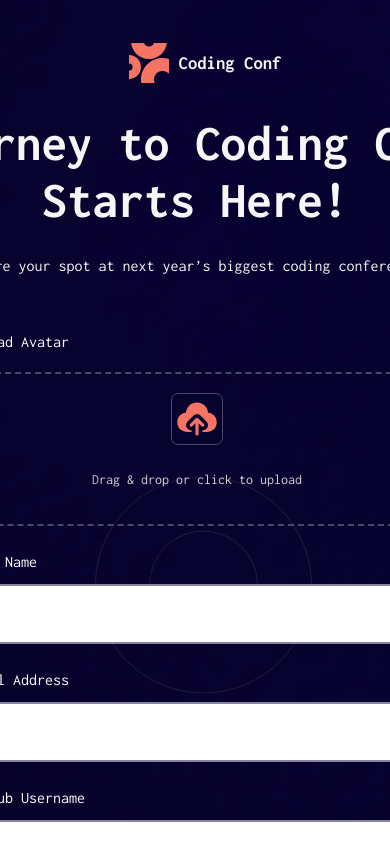
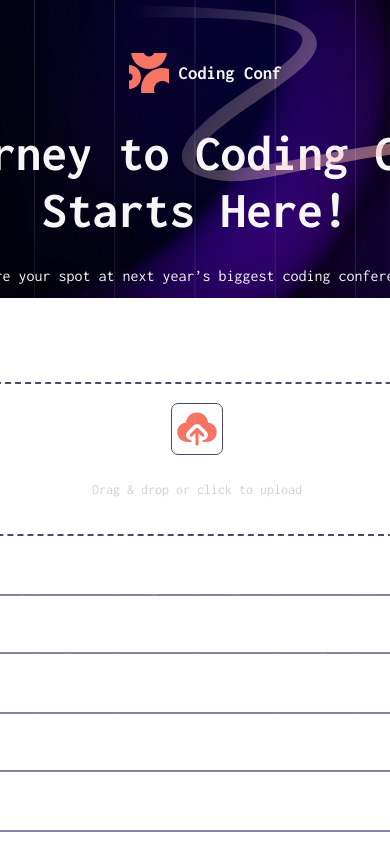
Before and after one commit to AubreyMartin/conference-ticket-generator-main, a React (Vite) app: page / in a window 390 px wide. Shown: the top 844 px of the page. Built offline with nearby package versions, Linux system fonts and the light colour scheme.

Commit message:
Updated UI enhancements and responsive adjustments

```diff
--- a/src/App.tsx
+++ b/src/App.tsx
@@ -2,11 +2,13 @@ import { BrowserRouter as Router, Routes, Route } from "react-router-dom";
 import Header from "./components/Header";
 import TicketForm from "./components/TicketForm";
 import Ticketgenerater from "./components/Ticketgenerater";
+import BackgroundPatterns from "./components/BackgroundPatterns";
 
 function App() {
   return (
     <Router>
       <Header />
+      <BackgroundPatterns />
       <Routes>
         <Route path="/" element={<TicketForm />} />
         <Route path="/ticket" element={<Ticketgenerater />} />
--- /dev/null
+++ b/src/components/BackgroundPatterns.tsx
@@ -0,0 +1,13 @@
+import React from "react";
+
+const BackgroundPatterns: React.FC = () => {
+  return (
+    <>
+      <div className="background-patterns"></div>
+      <div className="mobile-bottom-pattern"></div>
+      <div className="overlay-lines"></div>
+    </>
+  );
+};
+
+export default BackgroundPatterns;
--- a/src/styles/global.css
+++ b/src/styles/global.css
@@ -7,6 +7,10 @@ body {
   margin: 0;
   padding: 20px;
   background-image: url("../assets/images/background-desktop.png");
+  background-repeat: no-repeat;
+  background-position: center top; /* Ensures it's centered */
+  background-size: contain; /* Adjust based on your need */
+
   color: rgb(247, 245, 245);
   display: flex;
   flex-direction: column;
@@ -15,48 +19,44 @@ body {
   max-height: 1100px;
   max-width: 1440px;
   position: relative;
+  padding-bottom: 50px;
+  padding-top: 30px;
 }
 .formbox label {
   font-size: 20px; /* Increase font size */
 }
 
 /* Background Elements */
-body::before {
-  content: "";
+.background-patterns {
+  position: absolute;
+  top: 0;
+  left: 0;
+  width: 100%;
+  height: 100%;
+  background: url("../assets/images/pattern-squiggly-line-top.svg") no-repeat
+      right top / 446px 208px,
+    url("../assets/images/pattern-circle.svg") no-repeat top 70% right 30% /
+      217px 217px,
+    url("../assets/images/pattern-squiggly-line-bottom-desktop.svg") no-repeat
+      left bottom / 50% 50%;
+  z-index: 1999;
+}
+/* Responsive Styles */
+
+/* Mobile-specific bottom pattern */
+.mobile-bottom-pattern {
   position: absolute;
   bottom: 0;
-  left: 0;
-  width: 50%;
-  height: 50%;
-  background: url("../assets/images/pattern-squiggly-line-bottom-desktop.svg")
-    no-repeat left bottom / contain;
-  z-index: 1;
+  right: 0;
+  width: 100%;
+  height: auto;
+  background: url("../assets/images/pattern-squiggly-line-bottom-mobile-tablet.svg")
+    no-repeat right bottom / contain;
+  z-index: 1999;
+  display: none; /* Hidden by default */
 }
 
-body::after {
-  content: "";
-  position: absolute;
-  top: 60%;
-  right: 20%;
-  transform: translateY(-50%);
-  width: 217px;
-  height: 217px;
-  background: url("../assets/images/pattern-circle.svg") no-repeat right center /
-    contain;
-  z-index: 2;
-}
-
-.top-right-line {
-  position: absolute;
-  top: 20%;
-  right: 0;
-  width: 446px;
-  height: 208px;
-  background: url("../assets/images/pattern-squiggly-line-top.svg") no-repeat
-    right top / contain;
-  z-index: 1999;
-}
-
+/* Lines Overlay (Always on top) */
 .overlay-lines {
   position: absolute;
   top: 0;
@@ -64,30 +64,20 @@ body::after {
   width: 100%;
   height: 100%;
   background: url("../assets/images/pattern-lines.svg") no-repeat center / cover;
-  z-index: 1000;
+  z-index: 2000; /* Ensures it overlays everything */
 }
-
-/* Responsive Styles */
-@media (max-width: 1024px) {
-  body {
-    background-image: url("../assets/images/background-tablet.png");
+/* Show mobile bottom pattern only on smaller screens */
+@media (max-width: 768px) {
+  .background-patterns {
+    background: url("../assets/images/pattern-squiggly-line-top.svg") no-repeat
+        right top / contain,
+      url("../assets/images/pattern-circle.svg") no-repeat right 20% center /
+        contain;
   }
-  body::before {
-    background-image: url("../assets/images/pattern-squiggly-line-bottom-mobile-tablet.svg");
-    width: 25%;
+  .mobile-bottom-pattern {
+    display: block; /* Show only on mobile */
   }
 }
-
-@media (max-width: 767px) {
-  body {
-    background-image: url("../assets/images/background-mobile.png");
-  }
-  body::before {
-    background-image: url("../assets/images/pattern-squiggly-line-bottom-mobile-tablet.svg");
-    width: 20%;
-  }
-}
-
 /* Layout Components */
 header {
   display: flex;
```
